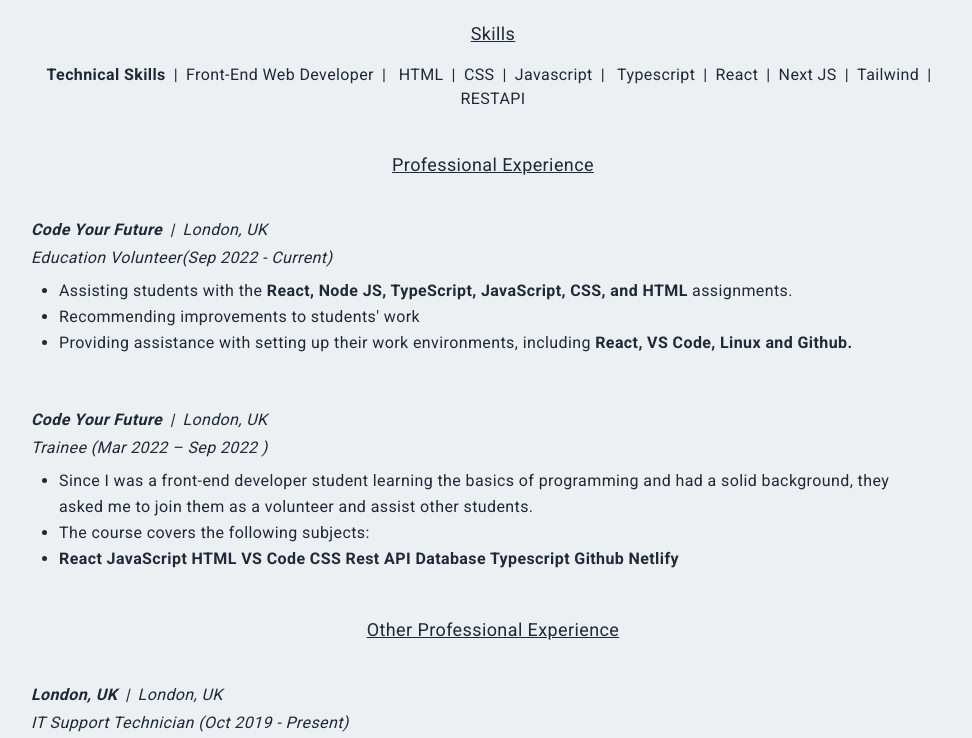
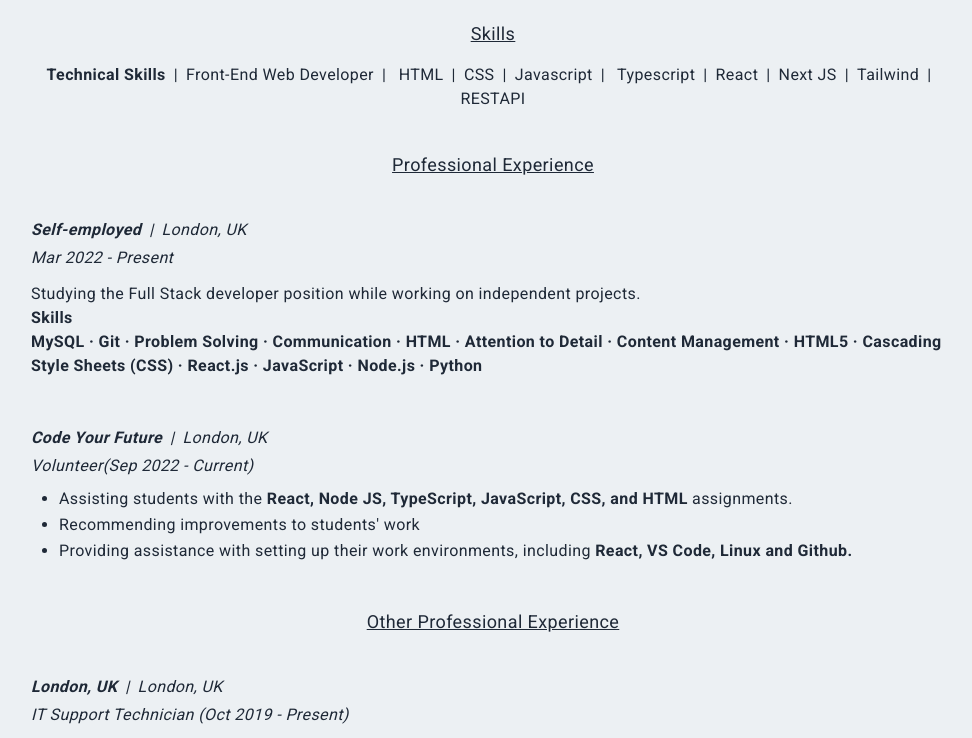
Before and after one commit to Ikamrava/my-new-portfolio, a Next.js app: page /resume in a window 1280 px wide. Shown: the part 424-1162 px from the top of the page, without its empty margins (147-1119 px from the left). Built offline with nearby package versions, Linux system fonts and the light colour scheme.

Commit message:
resume self

```diff
--- a/pages/resume.tsx
+++ b/pages/resume.tsx
@@ -80,6 +80,25 @@ Please communicate with me if I may be of help or the other way around, as I am
         <h5 className='text-center underline text-[18px] py-4'>
           Professional Experience
         </h5>
+
+        <div className='py-6'>
+          <p className='italic'>
+            <span className='font-bold italic'>
+            Self-employed
+            </span>
+            <span className='px-2'>|</span>London, UK
+          </p>
+          <p className='py-1 italic'>Mar 2022 - Present</p>
+          <p className='list-disc list-outside px-7 py-1 leading-relaxed'></p>
+            <p>
+              Studying the Full Stack developer position while working on independent projects.
+
+            </p>
+            <p className=' font-bold'>Skills</p>
+            <p><span className=' font-bold'>MySQL · Git · Problem Solving · Communication · HTML · Attention to Detail · Content             Management · HTML5 · Cascading Style Sheets (CSS) · React.js · JavaScript · Node.js · Python</span></p>
+
+
+        </div>
         {/* Experience */}
         <div className='py-6'>
           <p className='italic'>
@@ -88,7 +107,7 @@ Please communicate with me if I may be of help or the other way around, as I am
             </span>
             <span className='px-2'>|</span>London, UK
           </p>
-          <p className='py-1 italic'>Education Volunteer(Sep 2022 - Current)</p>
+          <p className='py-1 italic'>Volunteer(Sep 2022 - Current)</p>
           <ul className='list-disc list-outside px-7 py-1 leading-relaxed'>
             <li>
               Assisting students with the <span className=' font-bold'>React, Node JS, TypeScript, JavaScript, CSS, and HTML</span> assignments.
@@ -105,41 +124,7 @@ Please communicate with me if I may be of help or the other way around, as I am
         </div>
 
 
-        {/* Personal Experience */}
-        <div className='py-6'>
-          <p className='italic'>
-            <span className='font-bold italic'>
-              Code Your Future
-            </span>
-            <span className='px-2'>|</span>London, UK
-          </p>
-          <p className='py-1 italic'>Trainee (Mar 2022 – Sep 2022 )</p>
-          <ul className='list-disc list-outside px-7 py-1 leading-relaxed'>
-            <li>
-              Since I was a front-end developer student learning the basics of programming and had a solid background, they asked me to join them as a volunteer and assist other students.
 
-            </li>
-            <li>
-              The course covers the following subjects:
-            </li>
-
-            <li className=' font-bold'>
-                React
-                JavaScript
-                HTML
-                VS Code
-                CSS
-                Rest API
-                Database
-                Typescript
-                Github
-                Netlify
-
-            </li>
-          </ul>
-        </div>
-
-        {/*  */}
         <h5 className='text-center underline text-[18px] py-4'>
           Other Professional Experience
         </h5>
```
